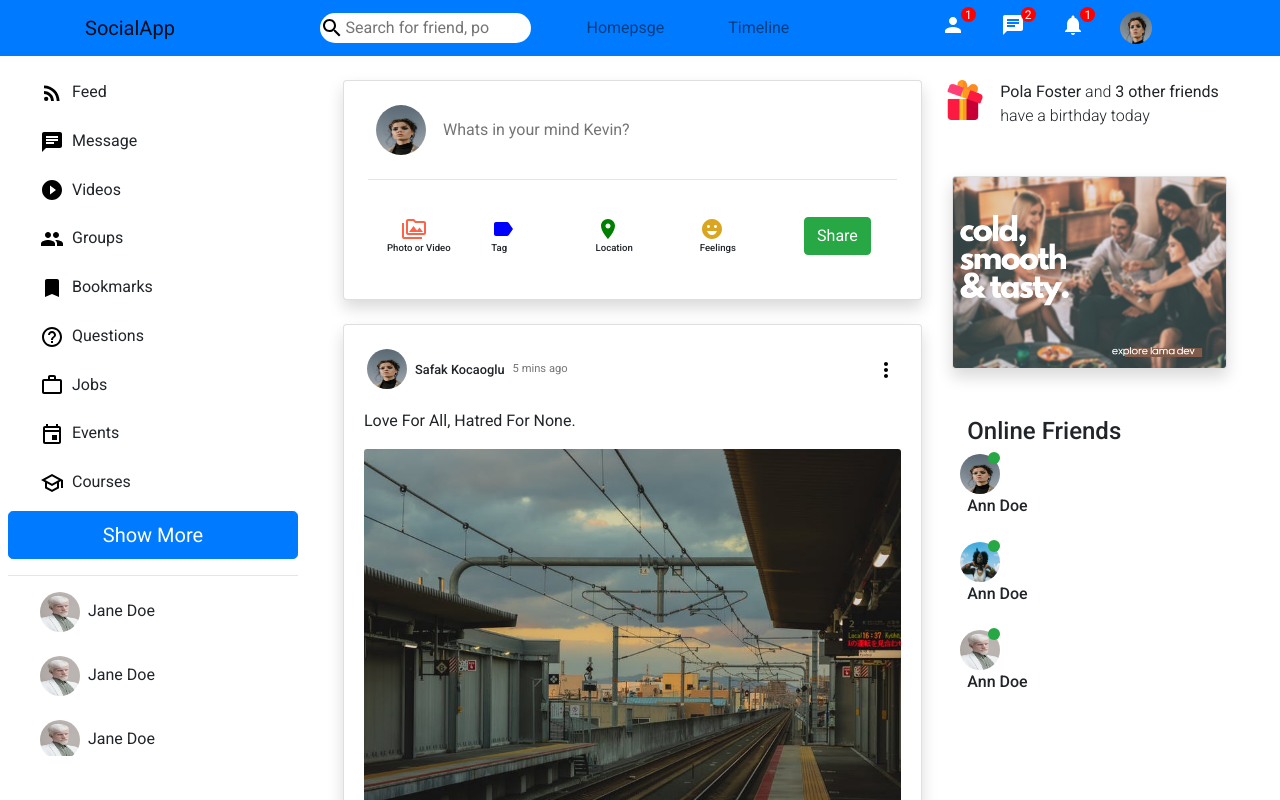
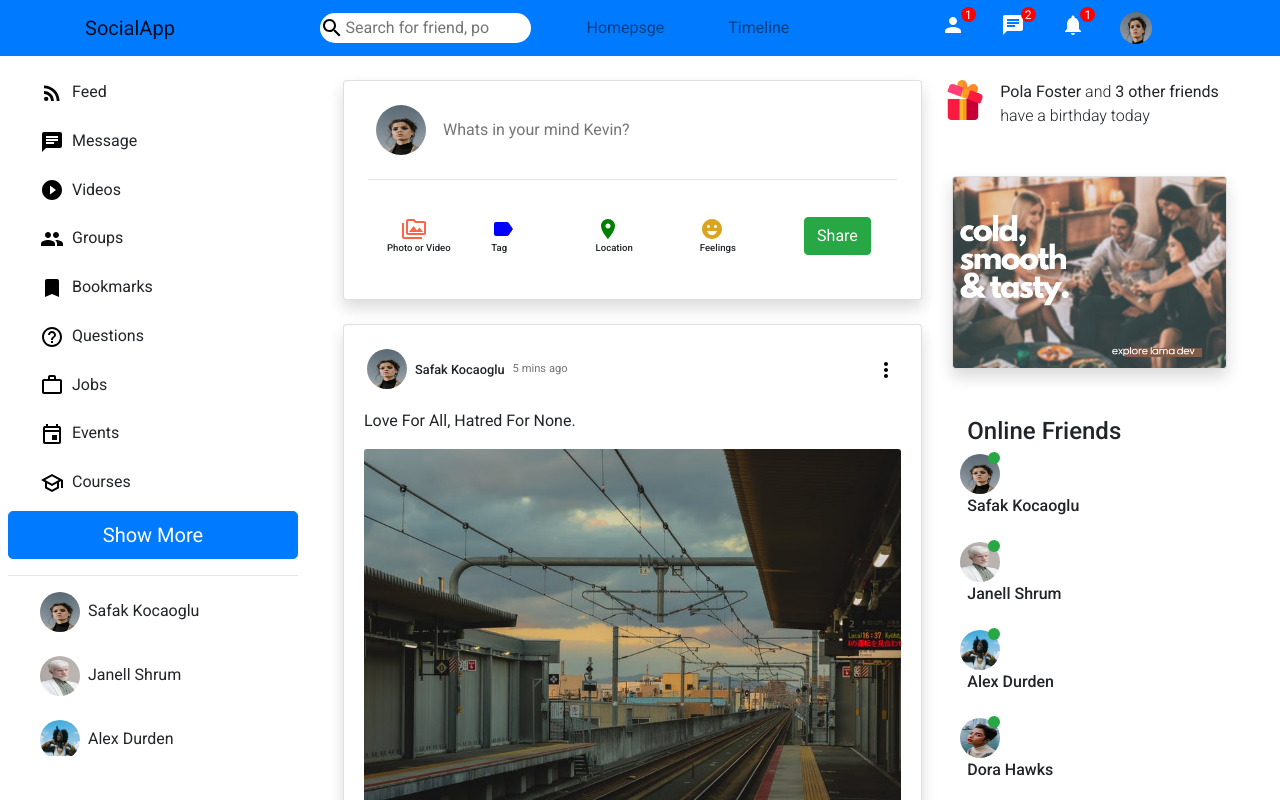
Before and after one commit to Kevinmuriuki/socialfeedapp, a React (Create React App) app: page / in a window 1280 px wide. Shown: the top 800 px of the page. Built offline with nearby package versions, Linux system fonts and the light colour scheme.

Commit message:
added closeFriend and online components and dynamic data to the site

```diff
--- /dev/null
+++ b/src/components/closeFriend/CloseFriend.jsx
@@ -0,0 +1,14 @@
+import React from 'react'
+
+export default function CloseFriend({user}) {
+  const style = {
+    width: 40,
+    height: 40
+  }
+  return (
+    <li className="mb-4">
+      <img src={user.profilePicture} alt="" className="rounded-circle img-fluid" style={style} />
+      <span className="mx-2">{user.username}</span>
+    </li>
+  )
+}
--- /dev/null
+++ b/src/components/online/Online.jsx
@@ -0,0 +1,29 @@
+import { Row, Col } from 'react-bootstrap';
+
+export default function Online({user}) {
+  const procImg = {
+    width: '40px',
+    height: '40px',
+    margin: '0',
+    padding: '0'
+  }
+
+  const rightbarOnline = {
+    width: '12px',
+    height: '12px',
+    top: '-2px',
+    right: 0,
+  }
+
+  return (
+      <Row className="mb-4">
+      <div className="position-relative">
+        <img className="img-fluid ml-2  rounded-circle " src={user.profilePicture} alt="" style={procImg}/>
+        <span className="bg-success rounded-circle position-absolute" style={rightbarOnline}></span>
+      </div>
+      <Col md={10}>
+        <span style={{ fontWeight: 500 }}>{user.username} </span>
+      </Col>
+    </Row>
+  )
+}
--- a/src/components/post/Post.jsx
+++ b/src/components/post/Post.jsx
@@ -2,7 +2,6 @@ import { Card, Row, Col } from 'react-bootstrap';
 import { Users } from '../../dummyData'
 
 export default function Post(posts) {
-  console.log(posts)
   const style =  {
     fontWeight: 500,
     fontSize: '.8em'
--- a/src/components/rightbar/Rightbar.jsx
+++ b/src/components/rightbar/Rightbar.jsx
@@ -1,4 +1,6 @@
 import { Row, Col, Card, Container } from 'react-bootstrap';
+import Online from '../online/Online';
+import { Users } from '../../dummyData'
 
 export default function Rightbar() {
   const giftImg = {
@@ -6,13 +8,6 @@ export default function Rightbar() {
     height: '40px',
     margin: '0',
     padding: '0'
-  }
-
-  const rightbarOnline = {
-    width: '12px',
-    height: '12px',
-    top: '-2px',
-    right: 0,
   }
 
   return (
@@ -32,33 +27,9 @@ export default function Rightbar() {
       </Card>
       <Container>
         <h4>Online Friends</h4>
-        <Row className="mb-4">
-            <div className="position-relative">
-              <img className="img-fluid ml-2  rounded-circle " src="/statics/person/1.jpeg" alt="" style={giftImg}/>
-              <span className="bg-success rounded-circle position-absolute" style={rightbarOnline}></span>
-            </div>
-            <Col md={10}>
-              <span style={{ fontWeight: 500 }}>Ann Doe</span>
-            </Col>
-          </Row>
-          <Row className="mb-4">
-            <div className="position-relative">
-              <img className="img-fluid ml-2  rounded-circle " src="/statics/person/3.jpeg" alt="" style={giftImg}/>
-              <span className="bg-success rounded-circle position-absolute" style={rightbarOnline}></span>
-            </div>
-            <Col md={10}>
-              <span style={{ fontWeight: 500 }}>Ann Doe</span>
-            </Col>
-          </Row>
-          <Row className="mb-4">
-            <div className="position-relative">
-              <img className="img-fluid ml-2  rounded-circle " src="/statics/person/2.jpeg" alt="" style={giftImg}/>
-              <span className="bg-success rounded-circle position-absolute" style={rightbarOnline}></span>
-            </div>
-            <Col md={10}>
-              <span style={{ fontWeight: 500 }}>Ann Doe</span>
-            </Col>
-          </Row>
+        {Users.map((u) => (
+          <Online key={u.id} user={u} />
+        ))}
       </Container>
     </Col>
   )
--- a/src/components/sidebar/Sidebar.jsx
+++ b/src/components/sidebar/Sidebar.jsx
@@ -1,10 +1,8 @@
 import { Button, Col } from 'react-bootstrap';
+import CloseFriend from '../closeFriend/CloseFriend';
+import { Users } from '../../dummyData'
 
 export default function Sidebar() {
-  const style = {
-    width: 40,
-    height: 40
-  }
   const sidebar = {
     margin: 0,
     height: 'calc(100vh - 100px)',
@@ -53,22 +51,9 @@ export default function Sidebar() {
       <Button size="lg" block className="mx-2" >Show More</Button>
       <hr className="mx-2 w-100" />
       <ul style={{listStyle: "none"}}>
-        <li className="mb-4">
-          <img src="/statics/person/2.jpeg" alt="" className="rounded-circle img-fluid" style={style} />
-          <span className="mx-2">Jane Doe</span>
-        </li>
-        <li className="mb-4">
-          <img src="/statics/person/2.jpeg" alt="" className="rounded-circle img-fluid" style={style} />
-          <span className="mx-2">Jane Doe</span>
-        </li>
-        <li className="mb-4">
-          <img src="/statics/person/2.jpeg" alt="" className="rounded-circle img-fluid" style={style} />
-          <span className="mx-2">Jane Doe</span>
-        </li>
-        <li className="mb-4">
-          <img src="/statics/person/2.jpeg" alt="" className="rounded-circle img-fluid" style={style} />
-          <span className="mx-2">Jane Doe</span>
-        </li>
+        {Users.map((u) => (
+          <CloseFriend key={u.id} user={u} />
+        ))}
       </ul>
     </Col>
   )
```
